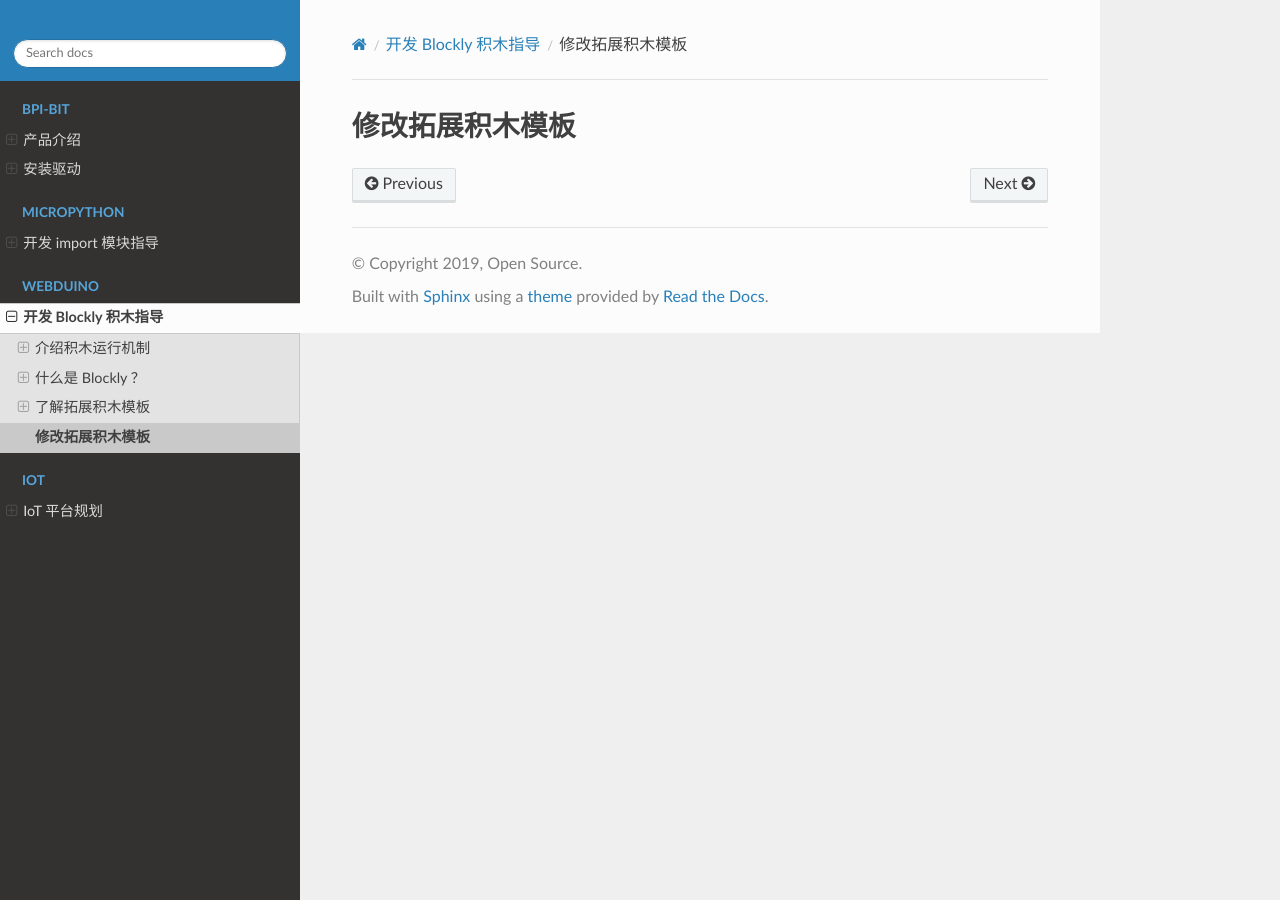
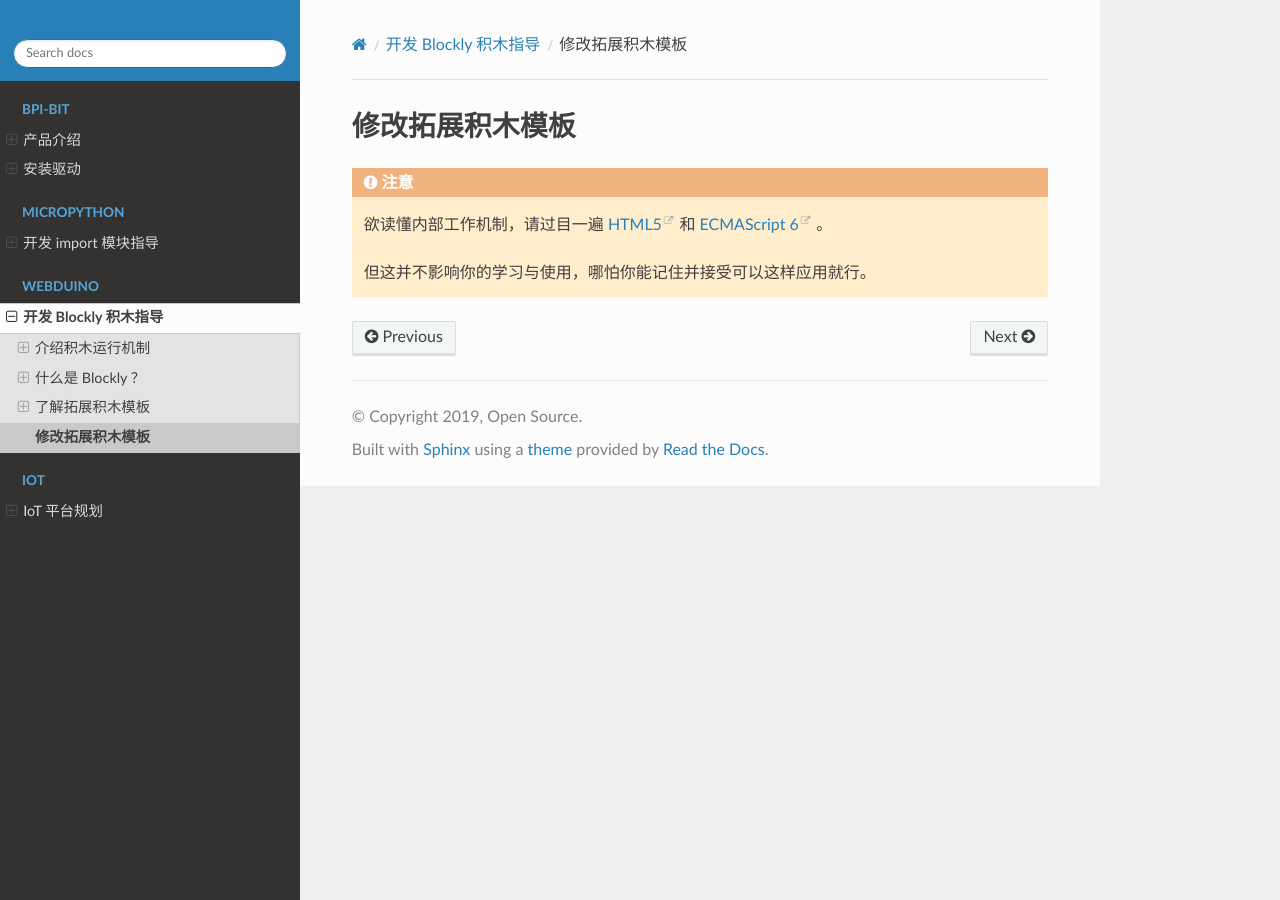
Before and after one commit to BPI-STEAM/Dev, a Sphinx documentation site: the page built from source/web/modify.rst, in a window 1280 px wide. Built offline with Sphinx 7.4.7 and the Read the Docs theme 2.0.0, drawn with Linux system fonts in a browser that asks for light colours.

Commit message:
修正内容分类

```diff
--- a/source/web/develop.rst
+++ b/source/web/develop.rst
@@ -1,11 +1,5 @@
 了解拓展积木模板
 ==================================================================
-
-.. Attention::
-
-    欲读懂内部工作机制，请过目一遍 `HTML5 <https://www.runoob.com/html/html5-intro.html>`_ 和 `ECMAScript 6 <https://www.runoob.com/w3cnote/es6-concise-tutorial.html>`_ 。
-
-    但这并不影响你的学习与使用，哪怕你能记住并接受可以这样应用就行。
 
 认识 Blockly 积木设计器
 ---------------------------------
--- a/source/web/modify.rst
+++ b/source/web/modify.rst
@@ -1,2 +1,8 @@
 修改拓展积木模板
 =====================================================
+
+.. Attention::
+
+    欲读懂内部工作机制，请过目一遍 `HTML5 <https://www.runoob.com/html/html5-intro.html>`_ 和 `ECMAScript 6 <https://www.runoob.com/w3cnote/es6-concise-tutorial.html>`_ 。
+
+    但这并不影响你的学习与使用，哪怕你能记住并接受可以这样应用就行。
```
